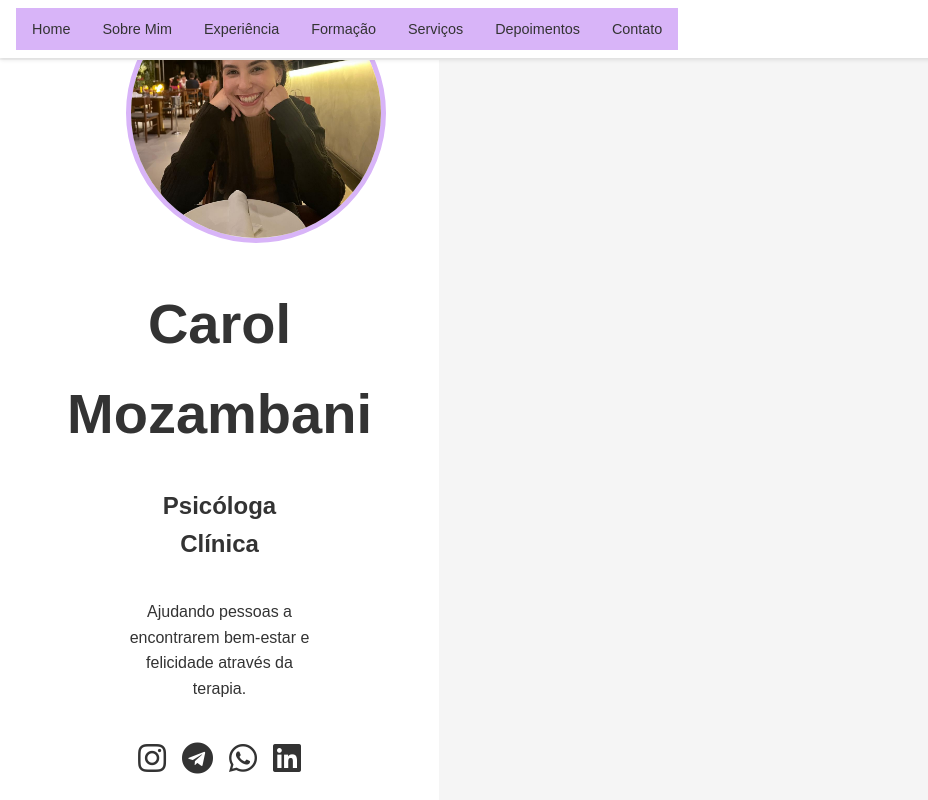
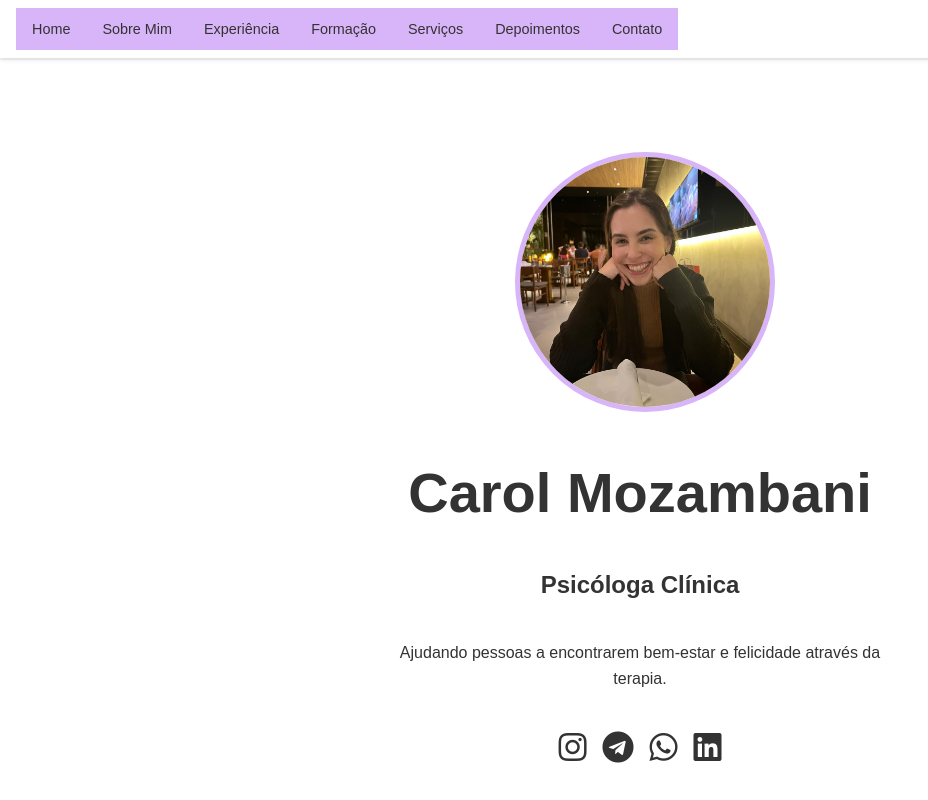
Before and after one commit to joaoromano06/Caroline.Mozambani, a plain HTML site: page index.html in a window 1280 px wide. Shown: the top 800 px of the page, without its empty margins (0-928 px from the left). Drawn offline with Linux system fonts and the light colour scheme.

Commit message:
Update style.css

```diff
--- a/style.css
+++ b/style.css
@@ -90,19 +90,22 @@ section {
    ============================================================== */
 
 #home {
-    display: flex;
+    /* Remove as dimensões fixas */
+    /* width: 375px;  */
+    /* height: 667px; */
+
+    display: flex; /* Define o display como flex para organizar os elementos */
     justify-content: center;
     align-items: center;
     background-color: #fff; /* Cor de fundo branca */
     color: #333; /* Cor do texto cinza escuro */
     position: relative; /* Permite posicionar elementos em relação ao #home */
     overflow: hidden; /* Oculta o conteúdo que excede as bordas do #home */
-    /* Defina dimensões fixas para a seção home */
-    width: 375px; /* Exemplo para um iPhone */
-    height: 667px; /* Exemplo para um iPhone */
+    min-height: 100vh; /* Define a altura mínima como 100% da viewport */
+}
 
 /* Estilos para o conteúdo da tela inicial */
-    .container {
+#home .container {
     display: flex;
     flex-direction: column;
     align-items: center;
@@ -205,7 +208,6 @@ section {
     height: 100%;
     background-color: rgba(216, 180, 248, 0.7); /* Lilás transparente */
     z-index: -1; /* Define a camada atrás dos outros elementos */
-    }
 }
 
 /* ==============================================================
```
Lines whose indentation alone changed are shown as unchanged.
